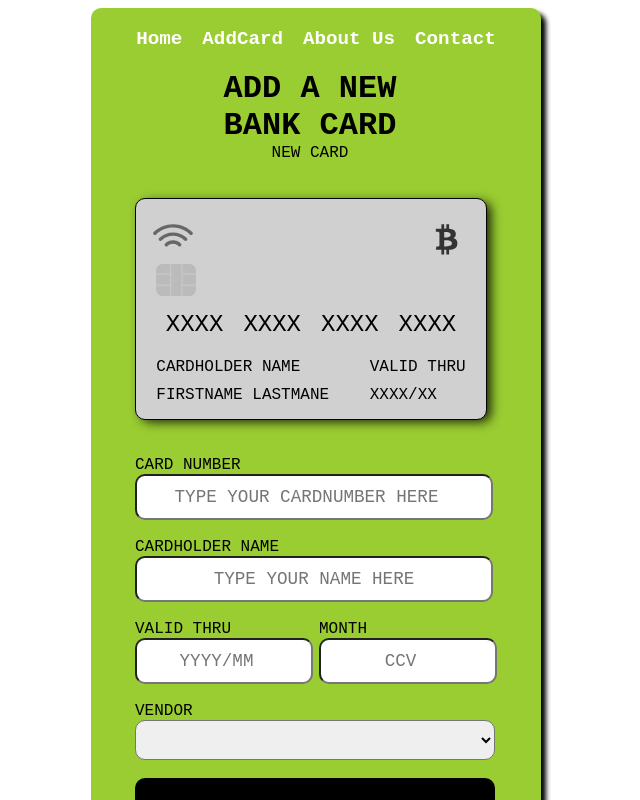
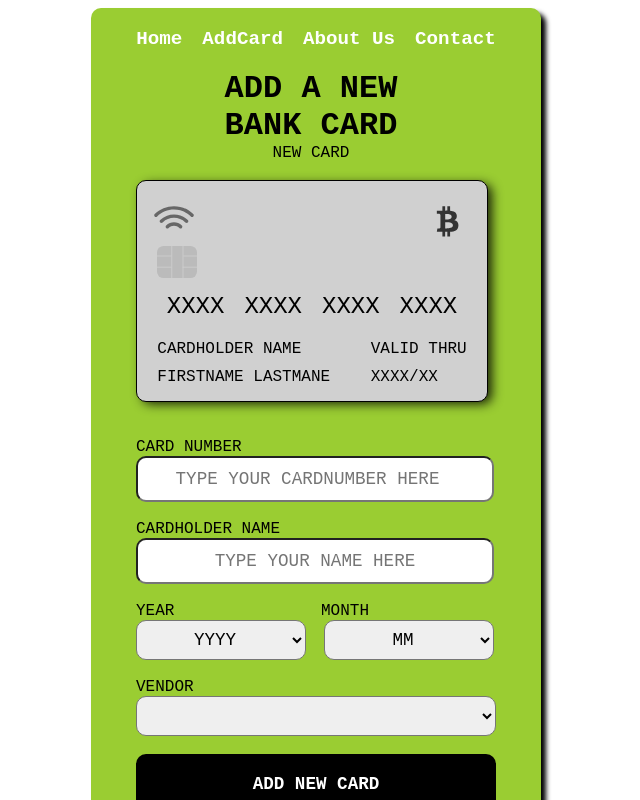
Before and after one commit to Omarhuba/E-WALLET-VUE, a Vue app: page / in a window 1280 px wide. Both pictures are taken after a click on the link "AddCard". Shown: the top 800 px of the page, without its empty margins (324-964 px from the left). Built offline with nearby package versions, Linux system fonts and the light colour scheme.

Commit message:
fixt valid-thru and some styling

```diff
--- a/src/components/CardForm.vue
+++ b/src/components/CardForm.vue
@@ -1,13 +1,9 @@
 <template>
   <div>
      <SingleCard :card="card"
-                 :vendors="vendors"
-
-                  />
+                 :vendors="vendors"/>
      <br>
      <br>
-
-
 <form action="user-form" @submit.prevent="submit">
   <label for="card-number">CARD NUMBER</label>
   <input type="number" name="user-name"
@@ -20,20 +16,36 @@
          v-model="card.cardholderName"
          >
   <br>
-  <div class="valid-ccv">
-    <span class="valid">
-      <label for="input">VALID THRU</label>
-      <input type="number" placeholder="YYYY/MM"
-              v-model="card.valid"   >
+  <div class="valid-thru">
+    <span class="year">
+      <label for="year">YEAR</label>
+      <select name="year" v-model="card.year" class="cardYear">
+        <option value="" disabled selected hidden>YYYY</option>
+        <option v-for="year in year" :key="year" name="year">
+           {{year}}
+        </option>
+      </select>
     </span>
-    <span class="ccv">
+    <span class="month">
+      <label for="month">MONTH</label>
+        <select name="month" v-model="card.month" class="cardMonth" aria-placeholder="YYYY">
+          <option value="" disabled selected hidden>MM</option>
+         <option v-for="month in month" :key="month" name="month">
+          {{month}}
+        </option>
+      </select>
+    </span>
+
+    <!-- <span class="ccv">
       <label for="input">MONTH</label>
-      <input type="number" placeholder="CCV" v-model="card.ccv" >
-    </span>
+      <input type="number" placeholder="MONTH" v-model="card.ccv" min="1" max="12">
+    </span> -->
+
   </div>
 <br>
   <label for="vendor">VENDOR</label>
   <select class="vendor" name="vendor" id="vendor" v-model="card.vendor">
+    <option value="" disabled selected hidden>CHOISE YOUR CARD</option>
     <option v-for="vendor in vendors" :key="vendor.vendor" name="vendor"  :value="vendor" v-bind:vendors="vendors">
       {{vendor.name}}
     </option>
@@ -57,7 +69,8 @@ export default {
     card: {
       cardNumber: '',
       cardholderName: '',
-      // month: '',
+      year: '',
+      month: '',
       valid: '',
       ccv: '',
       vendor: {}
@@ -85,7 +98,9 @@ export default {
       backgroundColor: '#F33355',
       color: 'white',
       logo: require('../assets/evil.svg')
-    }]
+    }],
+    year: ['2021','2022','2023','2024','2025','2026'],
+    month: ['01','02','03','04','05','06','07','08','09','10','11','12']
   }},
 
   methods: {
@@ -113,7 +128,6 @@ export default {
       localStorage.setItem("savedCards", JSON.stringify(this.formData));
   },
 
-
 }
 </script>
 
@@ -128,29 +142,27 @@ input{
   text-align: center;
   border-radius: 10px;
   font-size: 1.1rem;
-
 }
-.valid-ccv{
+.valid-thru{
   display: flex;
-}
-.valid{
-  margin-right: 3px;
-  input{
-    flex-direction: row;
-    display: flex;
+  width: 250px;
+  .year select{
     width: 170px;
     height: 40px;
-
+    margin-right: 15px;
+    border-radius: 10px;
+    text-align: center;
+    font-size: 1.1rem;
+    font-family: "PT Mono", monospace;
   }
-}
-.ccv{
-  margin-left: 3px;
-  input{
-    flex-direction: row;
-    display: flex;
+  .month select{
     width: 170px;
     height: 40px;
-
+    margin-left: 3px;
+    border-radius: 10px;
+    text-align: center;
+    font-size: 1.1rem;
+    font-family: "PT Mono", monospace;
   }
 }
 .vendor{
@@ -159,6 +171,7 @@ input{
   text-align: center;
   border-radius: 10px;
   font-size: 1.1rem;
+  font-family: "PT Mono", monospace;
 }
 .submit{
   font-weight: 900;
@@ -167,5 +180,6 @@ input{
   width: 360px;
   height: 60px;
   border: none;
+  font-family: "PT Mono", monospace;
 }
 </style>
--- a/src/components/CardList.vue
+++ b/src/components/CardList.vue
@@ -1,6 +1,5 @@
 <template>
   <div>
-      <!-- <h1>this is card list</h1> -->
       <SingleCard v-if="!formData" :card="card" class="single-card"/>
       <SingleCard   @clicked="changeActiv(index)"
                     :card="card"
@@ -10,7 +9,6 @@
                     />
             <button class="addbtn" v-if="!formData" @click="$emit('viewChange')">ADD A NEW CARD</button>
             <button class="full-addbtn" v-else @click="$emit('viewChange')">ADD A NEW CARD</button>
-
   </div>
 </template>
 
@@ -27,10 +25,11 @@ export default {
     card: {
       cardNumber: '',
       cardholderName: '',
-      // month: '',
+      year: '',
+      month: '',
       valid: '',
       ccv: '',
-      vendor: ''
+      vendor: {}
     },
   }},
   methods: {
@@ -48,7 +47,7 @@ export default {
 <style scoped lang="scss">
  .addbtn{
     width: 350px;
-    height: 80px;
+    height: 60px;
     background-color: white;
     border-radius: 10px;
     font-family: "PT Mono", monospace;
@@ -59,7 +58,7 @@ export default {
 }
 .full-addbtn{
   width: 350px;
-    height: 80px;
+  height: 60px;
   background-color: white;
   border-radius: 10px;
   font-family: "PT Mono", monospace;
@@ -70,7 +69,6 @@ export default {
 
 .grupp-card:nth-child(1){
   position: relative;
-  // transform: translateY(-50%);
 }
 .grupp-card:nth-child(2){
   position: absolute;
--- a/src/components/SingleCard.vue
+++ b/src/components/SingleCard.vue
@@ -10,7 +10,6 @@
       </div>
       <img class="chip" src="../assets/chip.svg" alt="" />
       <div class="middle" >
-        <!-- <p class="card-number">{{card.cardNumber}}</p> -->
         <span>{{ num1 }}</span>
         <span>{{ num2 }}</span>
         <span>{{ num3 }}</span>
@@ -27,8 +26,7 @@
         </div>
         <div>
           <p>VALID THRU</p>
-          <!-- <p class="valid">{{card.valid}}/{{card.valid}}</p> -->
-          <p class="valid">{{ valid1 }}/{{ valid2 }}</p>
+          <p class="valid">{{ cardYear }}/{{ cardMonth }}</p>
         </div>
       </div>
     </article>
@@ -95,28 +93,6 @@ export default {
       }
       return span;
     },
-    valid1() {
-      let p = "";
-      for (let i = 0; i < 4; i++) {
-        if (this.card.valid[i]) {
-          p += this.card.valid[i];
-        } else {
-          p += "X";
-        }
-      }
-      return p;
-    },
-    valid2() {
-      let p = "";
-      for (let i = 4; i < 6; i++) {
-        if (this.card.valid[i]) {
-          p += this.card.valid[i];
-        } else {
-          p += "X";
-        }
-      }
-      return p;
-    },
     cardStyle(){
       return{
         color: this.card.vendor.color,
@@ -132,7 +108,6 @@ export default {
       }
       return logo
     },
-
     wifiLogo(){
       let wifi= '';
       if(this.card.vendor.name == 'NINJA CARD'){
@@ -141,13 +116,25 @@ export default {
         wifi = this.wifi
       }
       return wifi
+    },
+    cardYear(){
+      let year = '';
+      if(this.card.year){
+        year = this.card.year
+      }else{
+          year = 'XXXX'
     }
-    // bitcoin(){
-    //   let span = '';
-    //   if(this.card.vendor.name == 'BITCOIN CARD'){
-    //     span =
-    //   }
-    // }
+    return year
+    },
+    cardMonth(){
+      let month = '';
+      if(this.card.month){
+        month = this.card.month
+      }else{
+          month = 'XX'
+    }
+    return month
+    },
   },
 };
 </script>
@@ -160,14 +147,12 @@ export default {
   border: 1px solid black;
   border-radius: 10px;
   box-shadow: 5px 3px 11px -1px rgba(0, 0, 0, 0.84);
-//   color: 000;
   .top {
     display: flex;
     justify-content: space-between;
     margin: 15px 15px 0px 15px;
     .bitcoin {
       width: 50px;
-    //   display: none;
     }
   }
   .middle {
@@ -197,9 +182,6 @@ export default {
     border-radius: 5px;
     margin-left: 20px;
   }
-  // #wifiLogo{
-  //   color: white;
-  // }
   .card-number {
     font-size: 1.5rem;
     text-align: center;
--- a/src/views/AddCard.vue
+++ b/src/views/AddCard.vue
@@ -8,13 +8,10 @@
           <div class="top">
           </div>
           <br>
-          <br>
           <div class="middle">
            <CardForm  @viewChange="$emit('viewChange')"/>
           </div>
       </main>
-      <br>
-      <br>
       <footer>
       </footer>
   </div>
@@ -38,9 +35,6 @@ export default {
     //      this.$emit('send',{...card})
     // }
     }
-
-
-
 }
 </script>
 
@@ -54,7 +48,7 @@ header{
          width: 200px;
         text-align: center;
         margin: auto;
+        font-family: "PT Mono", monospace;
     }
-
 }
 </style>
--- a/src/views/Home.vue
+++ b/src/views/Home.vue
@@ -6,21 +6,16 @@
     </header>
     <main>
         <div class="top-section">
-
           <!-- <SingleCard v-if="card" v-bind:card="card"  /> -->
         </div>
         <div class="middle-section">
             <CardList @viewChange="$emit('viewChange')"/>
         </div>
     </main>
-    <footer>
-        <!-- <button class="addbtn" @click="toAddCard">ADD A NEW CARD</button> -->
-    </footer>
   </div>
 </template>
 
 <script>
-// import SingleCard from "../components/SingleCard.vue";
 import CardList from "../components/CardList.vue";
 export default {
   name: "Home",
@@ -39,7 +34,8 @@ export default {
 
 <style scoped lang="scss">
 header{
-    text-align: center;
+  text-align: center;
+  font-family: "PT Mono", monospace;
 }
 
 </style>
```
Also changed, not shown: src/App.vue (+2 -16 lines). Lines whose indentation alone changed are shown as unchanged.
